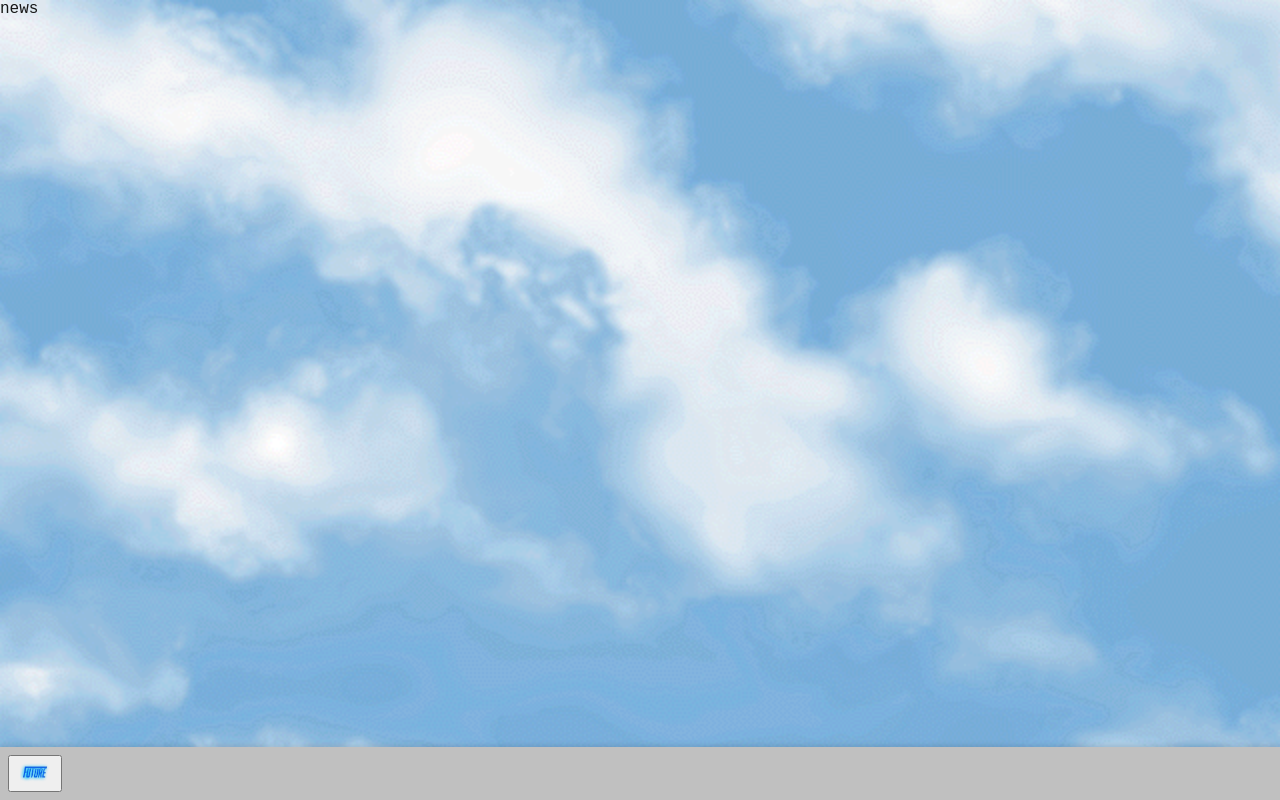
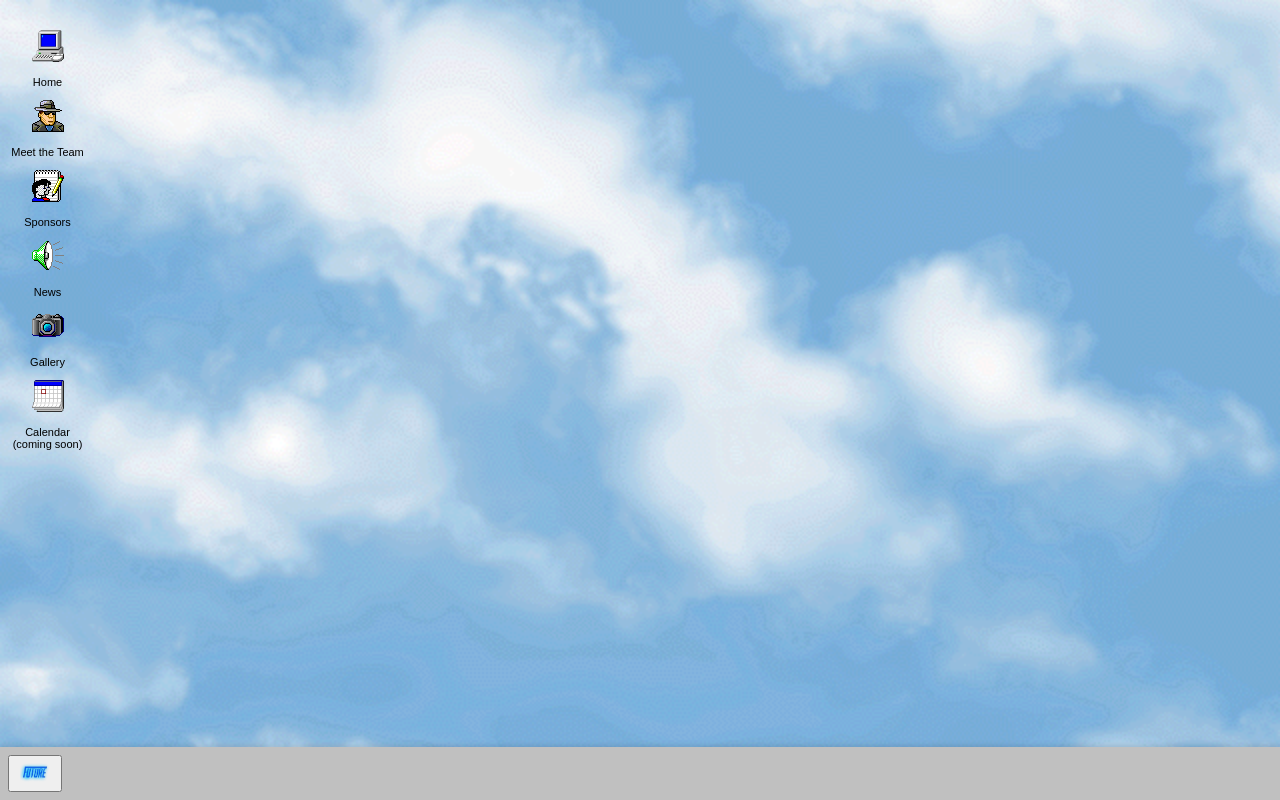
Before and after one commit to noahnovickf/futureracing, a Next.js app: page /news in a window 1280 px wide. Built offline with nearby package versions, Linux system fonts and the light colour scheme; a web font is replaced by a local one.

Commit message:
fix disabled buttons

```diff
--- a/src/app/IconContainer.tsx
+++ b/src/app/IconContainer.tsx
@@ -30,14 +30,21 @@ const iconList = [
     iconPath: 'calendar.png',
     text: 'Calendar (coming soon)',
     path: '/calendar',
+    disabled: true,
   },
 ];
 
 const IconContainer = () => {
   return (
     <div style={{ position: 'absolute', top: '30px', left: '10px' }}>
-      {iconList.map(({ iconPath, text, path }) => (
-        <Icon img={iconPath} text={text} path={path} key={iconPath} />
+      {iconList.map(({ iconPath, text, path, disabled }) => (
+        <Icon
+          img={iconPath}
+          text={text}
+          path={path}
+          key={iconPath}
+          disabled={disabled}
+        />
       ))}
     </div>
   );
--- a/src/app/components/Footer.tsx
+++ b/src/app/components/Footer.tsx
@@ -74,6 +74,7 @@ const Footer = () => {
                 borderRadius: '3px',
                 color: disabled ? 'grey' : '',
                 cursor: disabled ? 'not-allowed' : '',
+                pointerEvents: disabled ? 'none' : 'auto',
               }}
               aria-disabled={disabled}
               onClick={() => setIsOpen(false)}
--- a/src/app/components/icon/Icon.tsx
+++ b/src/app/components/icon/Icon.tsx
@@ -6,13 +6,22 @@ const Icon = ({
   img,
   text,
   path,
+  disabled = false,
 }: {
   img: string;
   text: string;
   path: string;
+  disabled?: boolean;
 }) => {
   return (
-    <Link href={path} className={styles.icon}>
+    <Link
+      aria-disabled={disabled}
+      href={path}
+      className={styles.icon}
+      style={{
+        pointerEvents: disabled ? 'none' : 'auto',
+      }}
+    >
       <Image
         src={`/${img}`}
         alt={text}
--- a/src/app/news/page.tsx
+++ b/src/app/news/page.tsx
@@ -1,4 +1,10 @@
+import IconContainer from '../IconContainer';
+
 const News = () => {
-  return <div>news</div>;
+  return (
+    <div>
+      <IconContainer />
+    </div>
+  );
 };
 export default News;
```
